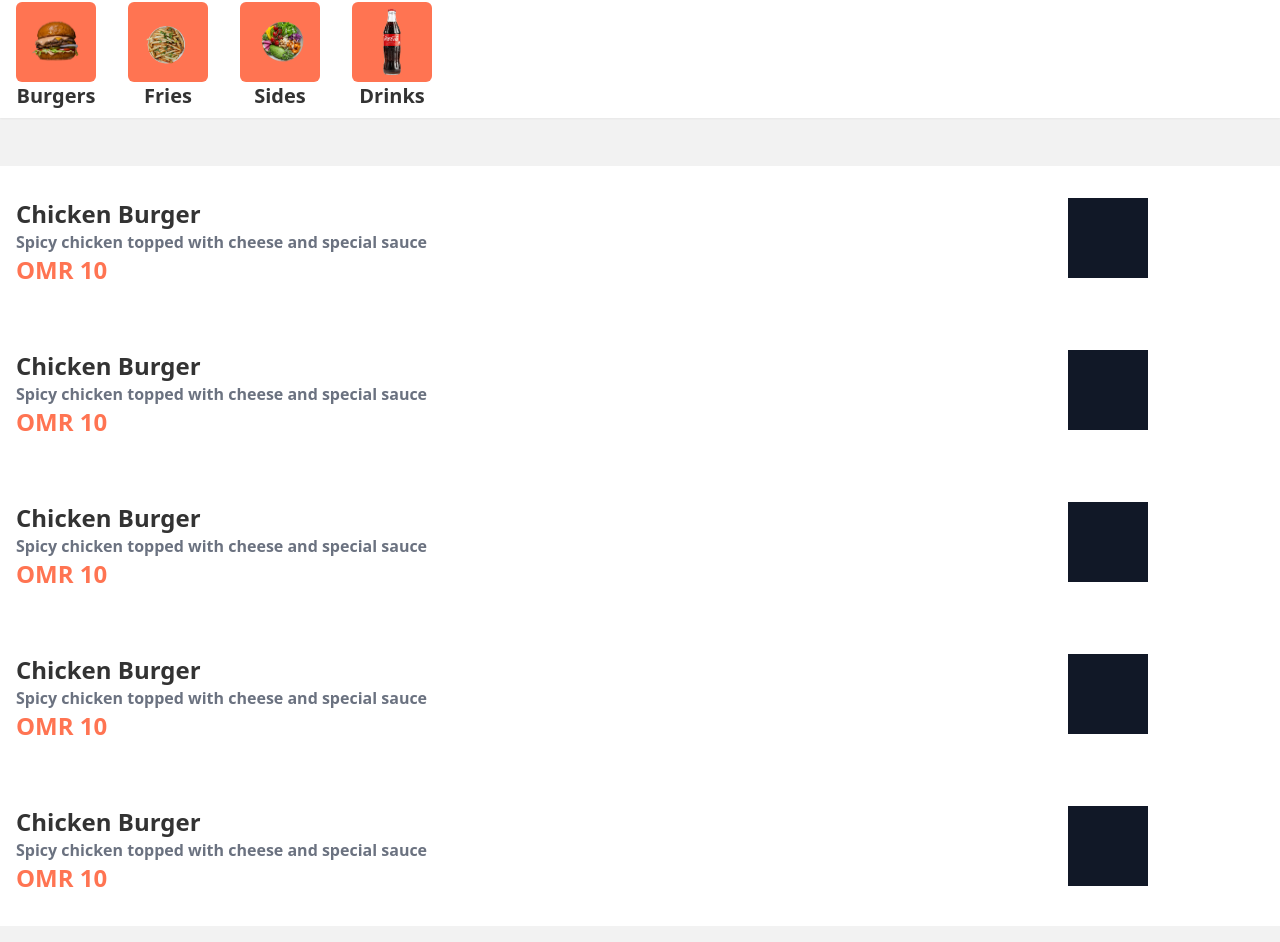
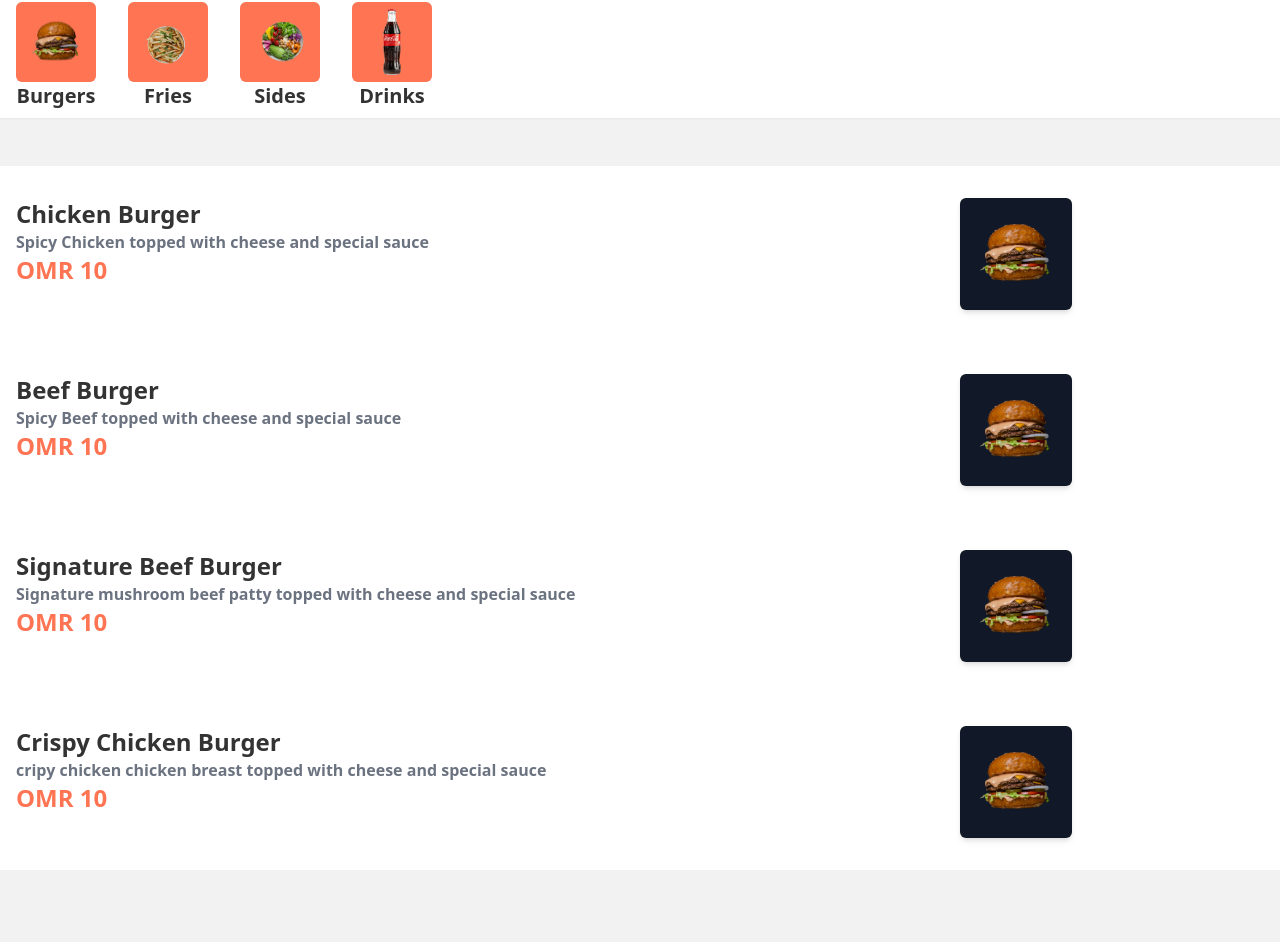
Before and after one commit to Omar-Risi/e-menu, a Vue app: page / in a window 1280 px wide. Shown: the part 372-1314 px from the top of the page. After the commit the page ends 1258 px from the top, so only its background shows below. Built offline with nearby package versions, Linux system fonts and the light colour scheme.

Commit message:
First demo ready

```diff
--- a/src/App.vue
+++ b/src/App.vue
@@ -25,7 +25,7 @@ export default {
 
   <section class=" w-full overflow-y-scroll py-4 mt-8">
     <ul>
-      <RouterView @item-selected="showItem" />
+      <RouterView />
     </ul>
   </section>
 </template>
--- a/src/components/Categories.vue
+++ b/src/components/Categories.vue
@@ -1,14 +1,14 @@
 <script setup>
-    import Category from "./Category.vue";
+import Category from "./Category.vue";
 
 </script>
 
 <template>
 
-    <section class="bg-white flex-row flex gap-8 shadow-sm px-4 py-2 w-full mt-16 overflow-x-scroll overflow-y-hidden">
-        <Category link="/" categoryName='Burgers' categoryIcon="Burger.png" />
-        <Category link="/" categoryName='Fries'  categoryIcon="Fries.png"/>
-        <Category link="/" categoryName='Sides'  categoryIcon="Sides.png"/>
-        <Category link="/" categoryName='Drinks' categoryIcon="Drinks.png" />
-    </section>
+  <section class="bg-white flex-row flex gap-8 shadow-sm px-4 py-2 w-full mt-16 overflow-x-scroll overflow-y-hidden">
+    <Category link="/" categoryName='Burgers' categoryIcon="Burger.png" />
+    <Category link="/fries" categoryName='Fries' categoryIcon="Fries.png" />
+    <Category link="/sides" categoryName='Sides' categoryIcon="Sides.png" />
+    <Category link="/drinks" categoryName='Drinks' categoryIcon="Drinks.png" />
+  </section>
 </template>
--- a/src/components/Category.vue
+++ b/src/components/Category.vue
@@ -13,7 +13,7 @@ export default {
     },
     categoryIcon: {
       type: String,
-        required:true
+      required: true
     }
 
   }
--- a/src/components/Item.vue
+++ b/src/components/Item.vue
@@ -37,14 +37,16 @@ export default {
 
 <template>
   <li class="w-full">
-    <button @click="handleClick" class="text-start bg-white w-full grid grid-cols-[3fr_1fr] py-8 px-4">
+    <button class="text-start bg-white w-full grid gap-8 grid-cols-[3fr_1fr] py-8 px-4">
       <div>
         <h4 class="text-charcoal font-bold text-2xl">{{ itemName }}</h4>
         <p class="text-gray-500 font-semibold">{{ itemDescription }}</p>
         <p class="text-primary font-bold text-2xl">OMR {{ itemPrice }}</p>
       </div>
-      <div class="grid place-content-center">
-        <div class="bg-gray-900 min-w-20 aspect-square"></div>
+      <div class="">
+        <div class="bg-gray-900 w-28 h-28 rounded-md shadow-md aspect-square grid place-content-center p-2">
+          <img :src="imageUrl" />
+        </div>
       </div>
     </button>
   </li>
--- a/src/router/index.js
+++ b/src/router/index.js
@@ -1,14 +1,16 @@
 import { createRouter, createWebHistory } from 'vue-router'
-import Burgers from "../views/Burgers.vue"
+import Burgers from "@/views/Burgers.vue"
+import Fries from "@/views/Fries.vue";
+import Sides from "@/views/Sides.vue";
+import Drinks from "@/views/Drinks.vue";
 
 const router = createRouter({
   history: createWebHistory(import.meta.env.BASE_URL),
   routes: [
-    {
-      path: '/',
-      name: 'Home',
-      component: Burgers ,
-    }
+    { path: '/', name: 'Home', component: Burgers, },
+    { path: '/fries', name: 'Fries', component: Fries },
+    { path: '/sides', name: 'Sides', component: Sides },
+    { path: '/drinks', name: 'Drinks', component: Drinks },
   ],
 })
 
--- a/src/views/Burgers.vue
+++ b/src/views/Burgers.vue
@@ -2,28 +2,14 @@
 import Item from "../components/Item.vue"
 </script>
 
-<script>
-export default {
-  methods: {
-    showItem(data) {
-      this.$emit('item-selected', data)
-    }
-  },
-
-  emits: ['item-selected'],
-
-}
-</script>
 
 <template>
-  <Item @show-item="showItem" itemName="Chicken Burger"
-    itemDescription="Spicy chicken topped with cheese and special sauce" itemPrice="10" />
-  <Item @show-item="showItem" itemName="Chicken Burger"
-    itemDescription="Spicy chicken topped with cheese and special sauce" itemPrice="10" />
-  <Item @show-item="showItem" itemName="Chicken Burger"
-    itemDescription="Spicy chicken topped with cheese and special sauce" itemPrice="10" />
-  <Item @show-item="showItem" itemName="Chicken Burger"
-    itemDescription="Spicy chicken topped with cheese and special sauce" itemPrice="10" />
-  <Item @show-item="showItem" itemName="Chicken Burger"
-    itemDescription="Spicy chicken topped with cheese and special sauce" itemPrice="10" />
+  <Item imageUrl="/Burger.png" itemName="Chicken Burger"
+    itemDescription="Spicy Chicken topped with cheese and special sauce" itemPrice="10" />
+  <Item imageUrl="/Burger.png" itemName="Beef Burger" itemDescription="Spicy Beef topped with cheese and special sauce"
+    itemPrice="10" />
+  <Item imageUrl="/Burger.png" itemName="Signature Beef Burger"
+    itemDescription="Signature mushroom beef patty topped with cheese and special sauce" itemPrice="10" />
+  <Item imageUrl="/Burger.png" itemName="Crispy Chicken Burger"
+    itemDescription="cripy chicken chicken breast topped with cheese and special sauce" itemPrice="10" />
 </template>
--- /dev/null
+++ b/src/views/Drinks.vue
@@ -0,0 +1,15 @@
+<script setup>
+import Item from "../components/Item.vue";
+</script>
+
+<template>
+  <Item itemName="Cola" imageUrl="/Drinks.png" itemDescription="Fizzy Cola from our best provider mycola"
+    itemPrice="0.4" />
+  <Item itemName="Lemon Fritz" imageUrl="/Drinks.png" itemDescription="Fizzy Cola from our best provider mycola"
+    itemPrice="0.4" />
+  <Item itemName="Diet Cola" imageUrl="/Drinks.png" itemDescription="Fizzy Cola from our best provider mycola"
+    itemPrice="0.4" />
+  <Item itemName="Diet Lemon Fritz" imageUrl="/Drinks.png" itemDescription="Fizzy Cola from our best provider mycola"
+    itemPrice="0.4" />
+
+</template>
--- /dev/null
+++ b/src/views/Fries.vue
@@ -0,0 +1,14 @@
+<script setup>
+import Item from "../components/Item.vue";
+</script>
+
+<template>
+  <Item imageUrl="/Fries.png" itemName="Classic Fries" itemPrice="1.4"
+    itemDescription="Crispy and golden fries made from premium potatoes." />
+  <Item imageUrl="/Fries.png" itemName="Cheese Fries" itemPrice="2.0"
+    itemDescription="Topped with melted cheddar cheese and served warm." />
+  <Item imageUrl="/Fries.png" itemName="Curly Fries" itemPrice="1.8"
+    itemDescription="Perfectly seasoned curly fries with a flavorful twist." />
+  <Item imageUrl="/Fries.png" itemName="Loaded Fries" itemPrice="3.5"
+    itemDescription="Fries loaded with cheese, bacon bits, and green onions." />
+</template>
--- /dev/null
+++ b/src/views/Sides.vue
@@ -0,0 +1,14 @@
+<script setup>
+import Item from "../components/Item.vue";
+</script>
+
+<template>
+  <Item imageUrl="/Sides.png" itemName="Garden Salad" itemPrice="2.5"
+    itemDescription="Fresh lettuce, tomatoes, cucumbers, and carrots served with your choice of dressing." />
+  <Item imageUrl="/Sides.png" itemName="Tomato Soup" itemPrice="3.0"
+    itemDescription="Rich and creamy tomato soup served with crispy croutons." />
+  <Item imageUrl="/Sides.png" itemName="Onion Rings" itemPrice="2.0"
+    itemDescription="Golden, crunchy onion rings fried to perfection." />
+  <Item imageUrl="/Sides.png" itemName="Mozzarella Sticks" itemPrice="3.2"
+    itemDescription="Crispy breaded mozzarella sticks served with marinara sauce." />
+</template>
```
Lines whose indentation alone changed are shown as unchanged.
